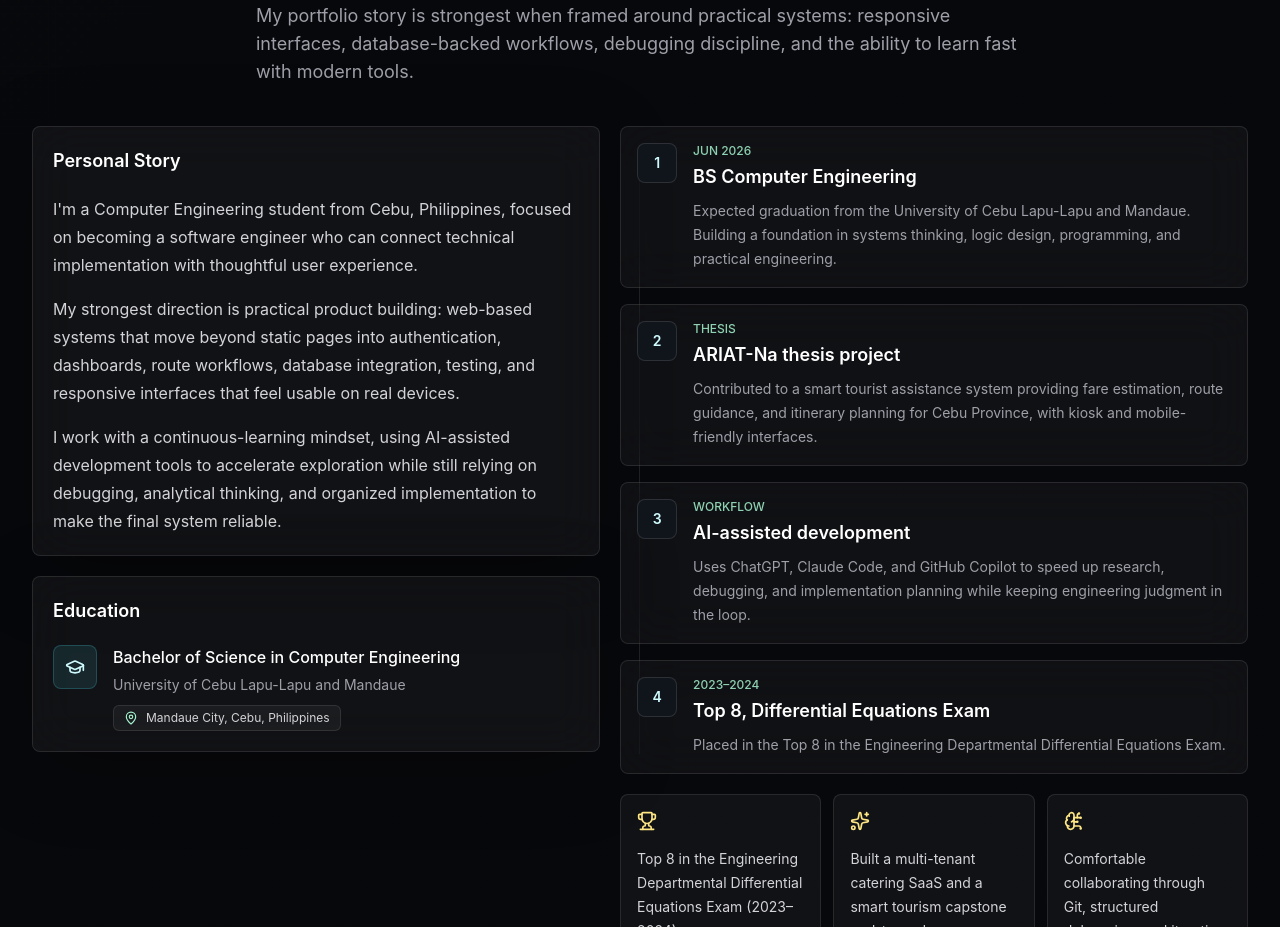
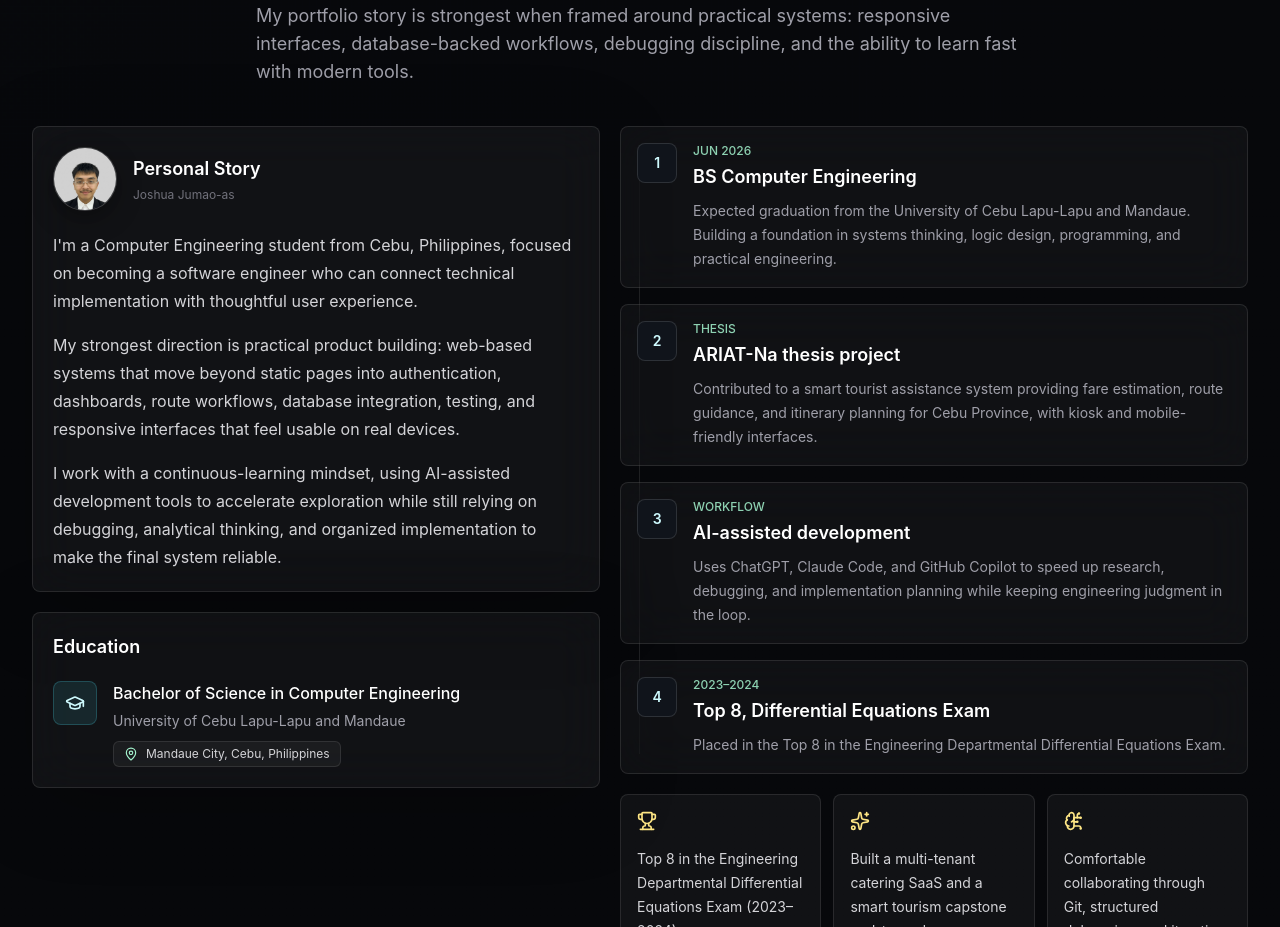
Before and after one commit to jumaoasjoshua322-maker/portfolio, a Next.js app: page / in a window 1280 px wide. Shown: the part 1320-2247 px from the top of the page. Built offline with nearby package versions, Linux system fonts and the light colour scheme.

Commit message:
Add small portrait to About > Personal Story card

```diff
--- a/src/components/about-section.tsx
+++ b/src/components/about-section.tsx
@@ -5,6 +5,7 @@ import {
   Sparkles,
   Trophy,
 } from "lucide-react";
+import Image from "next/image";
 
 import { Reveal } from "@/components/reveal";
 import { SectionHeading } from "@/components/section-heading";
@@ -36,8 +37,20 @@ export function AboutSection() {
       <div className="grid gap-5 lg:grid-cols-[0.95fr_1.05fr]">
         <Reveal className="space-y-5">
           <Card>
-            <CardHeader>
-              <CardTitle>Personal Story</CardTitle>
+            <CardHeader className="flex flex-row items-center gap-4 space-y-0">
+              <div className="relative h-16 w-16 shrink-0 overflow-hidden rounded-full border border-white/15 bg-white/5 shadow-[0_8px_24px_rgba(0,0,0,0.35)]">
+                <Image
+                  src={profile.portraitPath}
+                  alt={`Portrait of ${profile.name}`}
+                  fill
+                  sizes="64px"
+                  className="object-cover"
+                />
+              </div>
+              <div className="space-y-1">
+                <CardTitle>Personal Story</CardTitle>
+                <p className="text-xs text-zinc-500">{profile.name}</p>
+              </div>
             </CardHeader>
             <CardContent className="space-y-4 text-sm leading-7 text-zinc-300 sm:text-base">
               <p>
--- a/src/data/portfolio.ts
+++ b/src/data/portfolio.ts
@@ -63,6 +63,7 @@ export const profile = {
   github: "https://github.com/jumaoasjoshua322-maker",
   linkedin: "https://www.linkedin.com/in/joshua-jumao-as-492772251/",
   resumePath: "/Joshua-Jumao-as-Resume.pdf",
+  portraitPath: "/joshua-portrait.png",
 };
 
 export const heroStack = [
```
Also changed, not shown: public/joshua-portrait.png (added).
